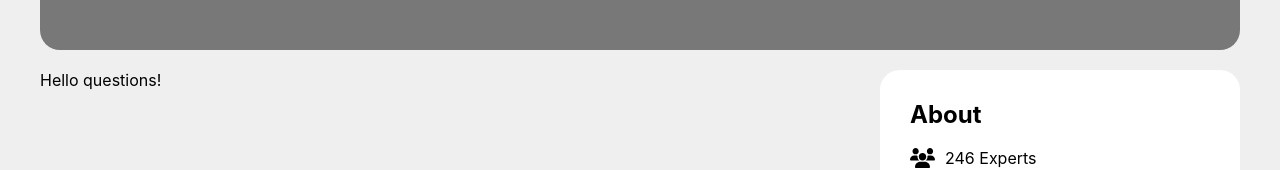
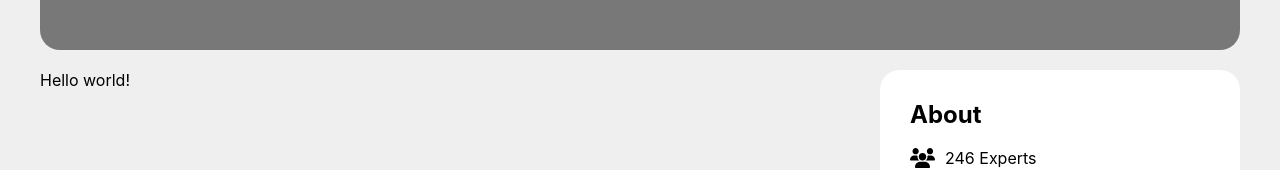
Before and after one commit to mwiley/questions-frontend, a React (Create React App) app: page / in a window 1280 px wide. Shown: the part 323-493 px from the top of the page. Built offline with nearby package versions, Linux system fonts and the light colour scheme.

Commit message:
move router to index.js, so RouterProvider wraps entire app

```diff
--- a/src/App.js
+++ b/src/App.js
@@ -6,28 +6,13 @@ import tokensIcon from './images/coins-solid.svg';
 import avatar from './images/avatar.png';
 import './App.css';
 
-import {
-  createBrowserRouter,
-  RouterProvider,
-} from "react-router-dom";
-
-const router = createBrowserRouter([
-  {
-    path: '/',
-    element: <div>Hello questions!</div>,
-  },
-  {
-    path: '/ask-question',
-    element: <div>Hello new question!</div>,
-  },
-]);
-
+import { Outlet, Link } from "react-router-dom";
 
 function App() {
   return (
     <div className="App">
       <nav className="App-nav">
-        <a href="#" className="button">Ask a question</a>
+        <Link to="/ask-question" className="button">Ask a question</Link>
       </nav>
 
       <div className="container">
@@ -38,7 +23,7 @@ function App() {
 
         <div className="App-body">
           <div className="App-page">
-            <RouterProvider router={router}/>
+            <Outlet/>
           </div>
 
           <div className="App-sidebar">
--- a/src/index.js
+++ b/src/index.js
@@ -4,10 +4,33 @@ import './index.css';
 import App from './App';
 import reportWebVitals from './reportWebVitals';
 
+import {
+  createBrowserRouter,
+  RouterProvider,
+} from "react-router-dom";
+
+const router = createBrowserRouter([
+  {
+    path: '/',
+    element: <App/>,
+    errorElement: <p>Sorry, the page you requested wasn't found!</p>,
+    children: [
+      {
+        path: "/",
+        element: <div>Hello world!</div>
+      },
+      {
+        path: "/ask-question",
+        element: <div>Hello new question!</div>
+      }
+    ]
+  },
+]);
+
 const root = ReactDOM.createRoot(document.getElementById('root'));
 root.render(
   <React.StrictMode>
-    <App />
+    <RouterProvider router={router}/>
   </React.StrictMode>
 );
 
```
